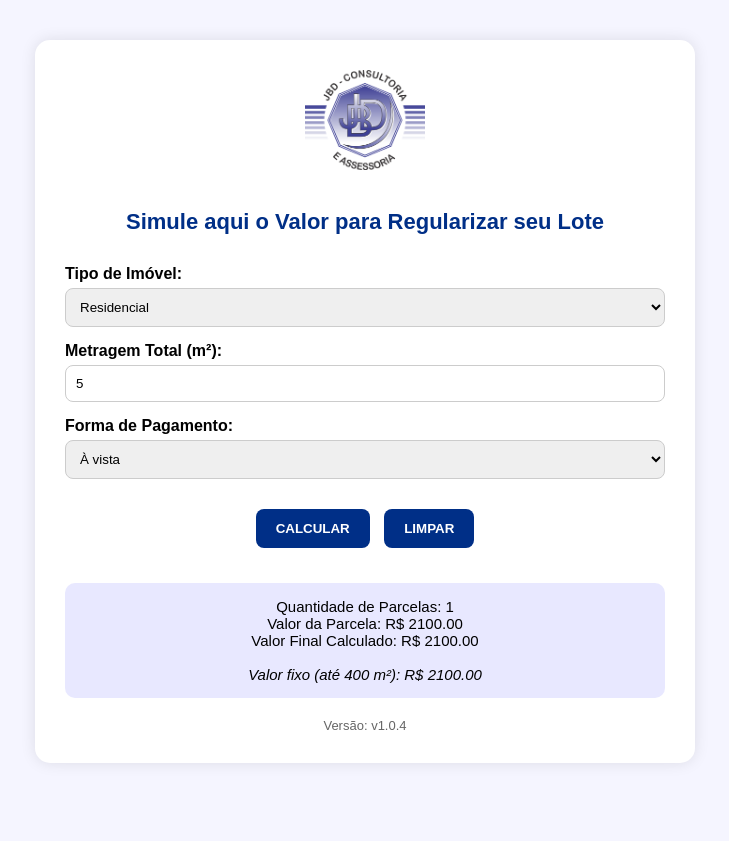
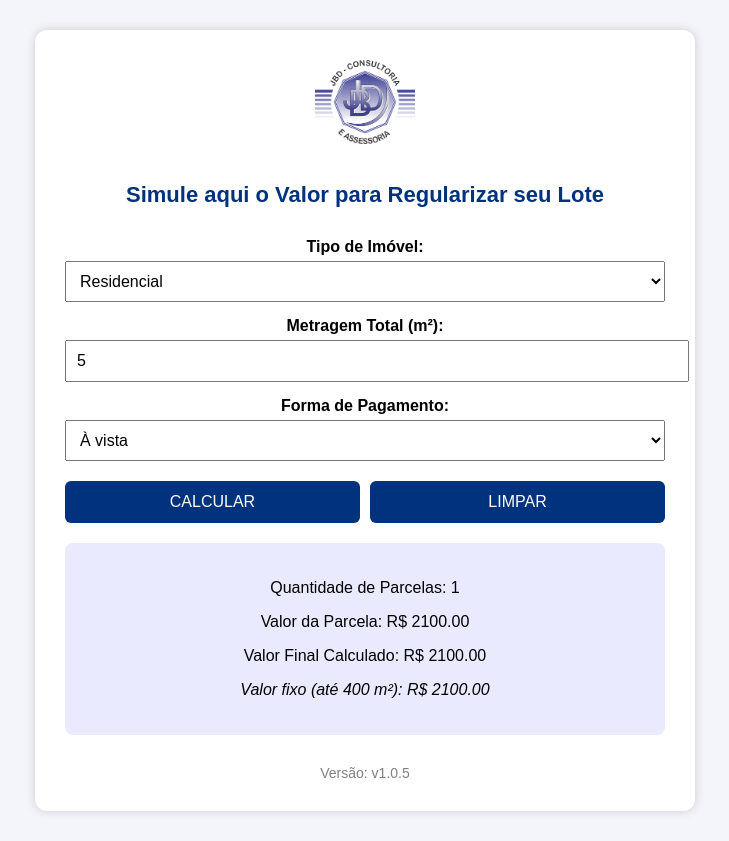
Before and after one commit to lordcosta/calculadora-jbd, a plain HTML site: page index.html in a window 1280 px wide. Both pictures are taken after typing "5" into the empty fields and a click on the button "CALCULAR". Shown: the whole page, without its empty margins (275-1004 px from the left). Before the commit the page ends 803 px from the top, so only its background shows below. Drawn offline with Linux system fonts and the light colour scheme.

Commit message:
Add files via upload

```diff
--- a/index.html
+++ b/index.html
@@ -3,7 +3,7 @@
 <html lang="pt-BR">
 <head>
     <meta charset="UTF-8" />
-  <meta name="viewport" content="width=device-width, initial-scale=1.0"/>
+    <meta name="viewport" content="width=device-width, initial-scale=1.0" />
     <title>Calculadora JBD</title>
     <link rel="stylesheet" href="style.css" />
 </head>
@@ -14,28 +14,31 @@
 
         <label for="tipo">Tipo de Imóvel:</label>
         <select id="tipo">
-      <option value="Residencial">Residencial</option>
-      <option value="Não Residencial">Não Residencial</option>
+            <option>Residencial</option>
+            <option>Não Residencial</option>
         </select>
 
         <label for="metragem">Metragem Total (m²):</label>
-    <input type="number" id="metragem" min="0" />
+        <input type="number" id="metragem" />
 
-    <label for="formaPagamento">Forma de Pagamento:</label>
-    <select id="formaPagamento">
-      <option value="À vista">À vista</option>
-      <option value="Parcelado em até 6x">Parcelado em até 6x</option>
-      <option value="Parcelado em até 12x">Parcelado em até 12x</option>
+        <label for="pagamento">Forma de Pagamento:</label>
+        <select id="pagamento">
+            <option>À vista</option>
+            <option>2 parcelas</option>
+            <option>3 parcelas</option>
+            <option>4 parcelas</option>
         </select>
 
-    <div class="buttons">
+        <div class="botoes">
             <button onclick="calcular()">CALCULAR</button>
-      <button onclick="limparCampos()">LIMPAR</button>
+            <button onclick="limpar()">LIMPAR</button>
         </div>
 
         <div id="resultado" class="resultado"></div>
-    <div class="versao">Versão: v1.0.4</div>
+
+        <footer>Versão: v1.0.5</footer>
     </div>
+
     <script src="script.js"></script>
 </body>
 </html>
--- a/script.js
+++ b/script.js
@@ -1,55 +1,48 @@
 
-function calcular() {
-  const tipo = document.getElementById('tipo').value;
-  const metragem = parseFloat(document.getElementById('metragem').value);
-  const formaPagamento = document.getElementById('formaPagamento').value;
-  const resultadoDiv = document.getElementById('resultado');
+async function carregarTabela() {
+    const resposta = await fetch('tabelas.json');
+    return await resposta.json();
+}
 
-  fetch('tabelas.json')
-    .then(response => response.json())
-    .then(tabelas => {
-      const tabela = tabelas[tipo];
-      if (!tabela) {
-        resultadoDiv.innerHTML = "Tipo de imóvel não encontrado.";
+function limpar() {
+    document.getElementById("tipo").selectedIndex = 0;
+    document.getElementById("metragem").value = "";
+    document.getElementById("pagamento").selectedIndex = 0;
+    document.getElementById("resultado").innerHTML = "";
+}
+
+async function calcular() {
+    const tipo = document.getElementById("tipo").value;
+    const metragem = parseFloat(document.getElementById("metragem").value);
+    const pagamento = document.getElementById("pagamento").value;
+
+    const resultadoDiv = document.getElementById("resultado");
+    const tabelas = await carregarTabela();
+
+    if (!tabelas[tipo] || !metragem || !pagamento) {
+        resultadoDiv.innerHTML = "<p>Não foi possível calcular com os dados informados.</p>";
         return;
     }
 
+    const tabela = tabelas[tipo][pagamento];
     let valorFinal = 0;
-      let qtdParcelas = 1;
-      let mensagem = "";
 
     if (metragem <= 400) {
         valorFinal = tabela.valor_fixo;
-        mensagem = `<i>Valor fixo (até 400 m²): R$ ${valorFinal.toFixed(2)}</i>`;
+        resultadoDiv.innerHTML = `
+            <p>Quantidade de Parcelas: ${tabela.parcelas}</p>
+            <p>Valor da Parcela: R$ ${valorFinal.toFixed(2)}</p>
+            <p>Valor Final Calculado: R$ ${valorFinal.toFixed(2)}</p>
+            <p><em>Valor fixo (até 400 m²): R$ ${tabela.valor_fixo.toFixed(2)}</em></p>
+        `;
     } else {
-        const valor_m2 = tabela.valor_m2;
-        valorFinal = metragem * valor_m2;
-        mensagem = `<i>Valor por m² (acima de 400 m²): R$ ${valor_m2.toFixed(2)}</i>`;
+        const excedente = metragem - 400;
+        valorFinal = tabela.valor_fixo + (excedente * tabela.valor_m2);
+        resultadoDiv.innerHTML = `
+            <p>Quantidade de Parcelas: ${tabela.parcelas}</p>
+            <p>Valor da Parcela: R$ ${valorFinal.toFixed(2)}</p>
+            <p>Valor Final Calculado: R$ ${valorFinal.toFixed(2)}</p>
+            <p><em>Valor por m² (acima de 400 m²): R$ ${tabela.valor_m2.toFixed(2)}</em></p>
+        `;
     }
-
-      if (formaPagamento === "Parcelado em até 6x") {
-        qtdParcelas = 6;
-      } else if (formaPagamento === "Parcelado em até 12x") {
-        qtdParcelas = 12;
 }
-
-      const valorParcela = valorFinal / qtdParcelas;
-
-      resultadoDiv.innerHTML = `
-        Quantidade de Parcelas: ${qtdParcelas}<br>
-        Valor da Parcela: R$ ${valorParcela.toFixed(2)}<br>
-        Valor Final Calculado: R$ ${valorFinal.toFixed(2)}<br><br>
-        ${mensagem}
-      `;
-    })
-    .catch(() => {
-      resultadoDiv.innerHTML = "Não foi possível calcular com os dados informados.";
-    });
-}
-
-function limparCampos() {
-  document.getElementById('tipo').selectedIndex = 0;
-  document.getElementById('metragem').value = '';
-  document.getElementById('formaPagamento').selectedIndex = 0;
-  document.getElementById('resultado').innerHTML = '';
-}
--- a/style.css
+++ b/style.css
@@ -1,67 +1,76 @@
 
 body {
     font-family: Arial, sans-serif;
-  background: #f5f5ff;
+    background: #f4f4fb;
+    text-align: center;
     margin: 0;
     padding: 0;
-  text-align: center;
 }
+
 .container {
+    background: white;
     max-width: 600px;
-  margin: 40px auto;
+    margin: 30px auto;
     padding: 30px;
-  background: white;
-  box-shadow: 0 0 15px rgba(0,0,0,0.1);
-  border-radius: 15px;
+    border-radius: 12px;
+    box-shadow: 0 0 10px #ccc;
 }
+
 .logo {
-  max-width: 120px;
+    width: 100px;
     margin-bottom: 20px;
 }
+
 h1 {
     font-size: 22px;
     margin-bottom: 30px;
-  color: #002f87;
+    color: #00327d;
 }
+
 label {
     display: block;
+    font-weight: bold;
     margin-top: 15px;
-  font-weight: bold;
-  text-align: left;
 }
-select, input[type="number"] {
+
+input, select {
     width: 100%;
     padding: 10px;
     margin-top: 5px;
+    font-size: 16px;
+}
+
+.botoes {
+    margin-top: 20px;
+    display: flex;
+    justify-content: space-between;
+    gap: 10px;
+}
+
+button {
+    flex: 1;
+    padding: 12px;
+    background-color: #00327d;
+    color: white;
+    border: none;
+    cursor: pointer;
+    font-size: 16px;
+    border-radius: 6px;
+}
+
+button:hover {
+    background-color: #0050b3;
+}
+
+.resultado {
+    background: #eaeaff;
+    padding: 20px;
+    margin-top: 20px;
     border-radius: 8px;
-  border: 1px solid #ccc;
-  box-sizing: border-box;
 }
-.buttons {
-  margin-top: 25px;
+
+footer {
+    margin-top: 30px;
+    font-size: 14px;
+    color: gray;
 }
-button {
-  background-color: #002f87;
-  color: white;
-  padding: 12px 20px;
-  border: none;
-  border-radius: 8px;
-  cursor: pointer;
-  margin: 5px;
-  font-weight: bold;
-}
-button:hover {
-  background-color: #001f5e;
-}
-.resultado {
-  margin-top: 30px;
-  padding: 15px;
-  background: #e8e8ff;
-  border-radius: 10px;
-  font-size: 15px;
-}
-.versao {
-  margin-top: 20px;
-  font-size: 13px;
-  color: #666;
-}
--- a/tabelas.json
+++ b/tabelas.json
@@ -1,11 +1,47 @@
 
 {
   "Residencial": {
-    "valor_fixo": 2100,
-    "valor_m2": 6.5
+    "À vista": {
+      "valor_fixo": 2100,
+      "valor_m2": 0.67,
+      "parcelas": 1
+    },
+    "2 parcelas": {
+      "valor_fixo": 2200,
+      "valor_m2": 0.75,
+      "parcelas": 2
+    },
+    "3 parcelas": {
+      "valor_fixo": 2300,
+      "valor_m2": 0.82,
+      "parcelas": 3
+    },
+    "4 parcelas": {
+      "valor_fixo": 2400,
+      "valor_m2": 0.90,
+      "parcelas": 4
+    }
   },
   "Não Residencial": {
-    "valor_fixo": 3200,
-    "valor_m2": 8.7
+    "À vista": {
+      "valor_fixo": 2500,
+      "valor_m2": 1.10,
+      "parcelas": 1
+    },
+    "2 parcelas": {
+      "valor_fixo": 2600,
+      "valor_m2": 1.20,
+      "parcelas": 2
+    },
+    "3 parcelas": {
+      "valor_fixo": 2700,
+      "valor_m2": 1.30,
+      "parcelas": 3
+    },
+    "4 parcelas": {
+      "valor_fixo": 2800,
+      "valor_m2": 1.40,
+      "parcelas": 4
+    }
   }
 }
```
Lines whose indentation alone changed are shown as unchanged.
